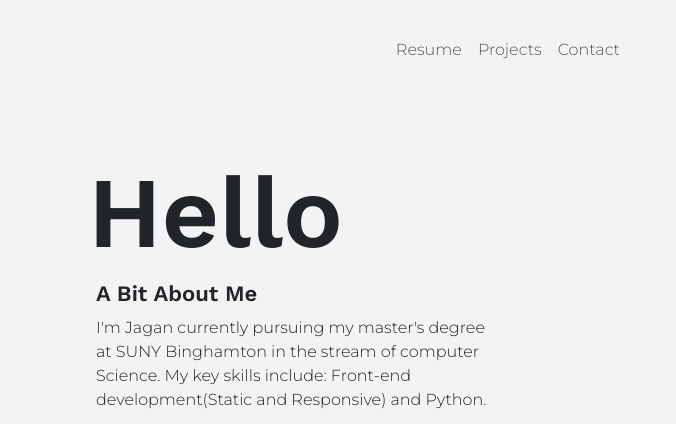
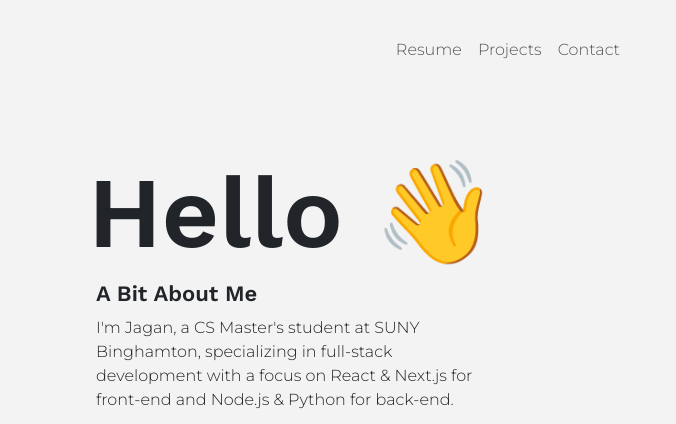
Before and after one commit to JaganKandi/html-portfolio, a plain HTML site: page index.html in a window 1280 px wide. Shown: the top 424 px of the page, 604-1280 px from the left. Drawn offline with nearby package versions, Linux system fonts and the light colour scheme.

Commit message:
Update index.html

```diff
--- a/index.html
+++ b/index.html
@@ -39,13 +39,10 @@
 
             <div class=" d-md-flex flex-column order-md-1 ">
                 <div class="content1">
-                    <h1>Hello</h1>
+                    <h1>Hello 👋</h1>
                     <h3 class="">A Bit About Me</h3>
                     <p class="aboutMe">
-                        I'm Jagan currently pursuing my master's degree at SUNY Binghamton in the stream
-                        of computer Science. My key skills include: Front-end development(Static and Responsive) and Python.
-
-                    </p>
+                        I'm Jagan, a CS Master's student at SUNY Binghamton, specializing in full-stack development with a focus on React & Next.js for front-end and Node.js & Python for back-end.                    </p>
                 </div>
                 <div class="three_buttons">
                     <a class="button btn1" href="./resume.html">Resume</a>
```
